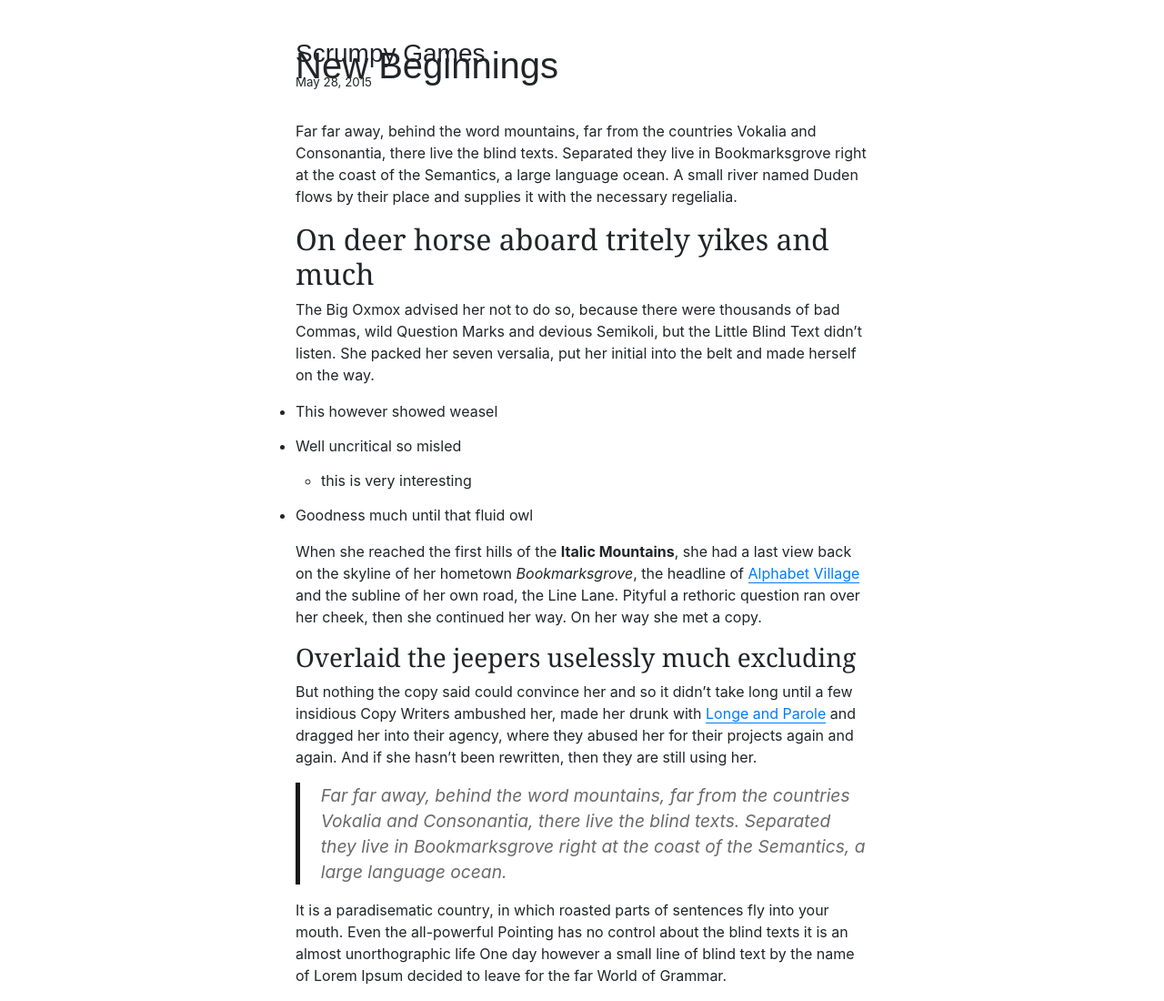
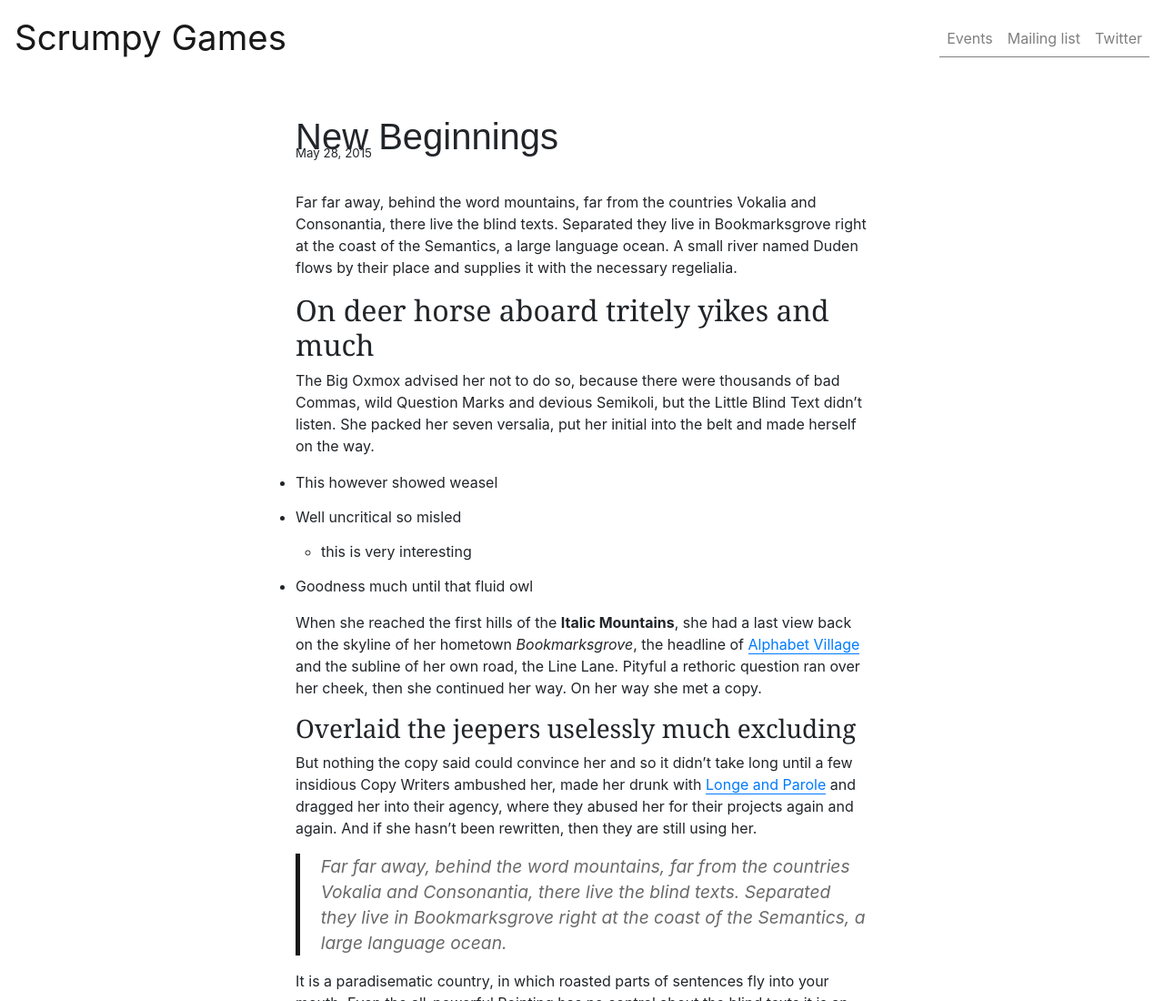
Before and after one commit to flyinggrizzly/scrumpy.games, a Gatsby site: page /hi-folks/ in a window 1280 px wide. Shown: the top 1100 px of the page at 91% size. Built offline with nearby package versions, Linux system fonts and the light colour scheme; Gatsby itself is replaced by a stand-in of ours; some packages are replaced by stand-ins of ours.

Commit message:
Add Nav to layout

```diff
--- a/src/components/Layout.js
+++ b/src/components/Layout.js
@@ -1,58 +1,28 @@
 import React from 'react'
 import { Link } from 'gatsby'
+import { Container, Navbar, Nav } from 'react-bootstrap'
 
 import { rhythm, scale } from '../utils/typography'
 
 class Layout extends React.Component {
   render() {
-    const { location, title, children } = this.props
+    const { location, title, children, twitter, eventbriteProfile, mailingList } = this.props
     const rootPath = `${__PATH_PREFIX__}/`
-    let header
 
-    if (location.pathname === rootPath) {
-      header = (
-        <h1
-          style={{
-            ...scale(1.5),
-            marginBottom: rhythm(1.5),
-            marginTop: 0,
-          }}
-        >
-          <Link
-            style={{
-              boxShadow: `none`,
-              textDecoration: `none`,
-              color: `inherit`,
-            }}
-            to={`/`}
-          >
-            {title}
-          </Link>
-        </h1>
-      )
-    } else {
-      header = (
-        <h3
-          style={{
-            fontFamily: `Montserrat, sans-serif`,
-            marginTop: 0,
-            marginBottom: rhythm(-1),
-          }}
-        >
-          <Link
-            style={{
-              boxShadow: `none`,
-              textDecoration: `none`,
-              color: `inherit`,
-            }}
-            to={`/`}
-          >
-            {title}
-          </Link>
-        </h3>
-      )
-    }
     return (
+      <React.Fragment>
+        <Navbar>
+          <Navbar.Brand style={{ fontSize: '2.4em' }}>
+            Scrumpy Games
+          </Navbar.Brand>
+          <Container className='justify-content-end' fluid>
+            <Nav>
+              <Nav.Item><Nav.Link href={ eventbriteProfile }>Events</Nav.Link></Nav.Item>
+              <Nav.Item><Nav.Link href={ mailingList }>Mailing list</Nav.Link></Nav.Item>
+              <Nav.Item><Nav.Link href={ twitter }>Twitter</Nav.Link></Nav.Item>
+            </Nav>
+          </Container>
+        </Navbar>
         <div
           style={{
             marginLeft: `auto`,
@@ -61,12 +31,12 @@ class Layout extends React.Component {
             padding: `${rhythm(1.5)} ${rhythm(3 / 4)}`,
           }}
         >
-        {header}
           {children}
           <footer>
             © 2019-{new Date().getFullYear()}, Scrumpy Games/Sean DMR
           </footer>
         </div>
+      </React.Fragment>
     )
   }
 }
```
Lines whose indentation alone changed are shown as unchanged.
